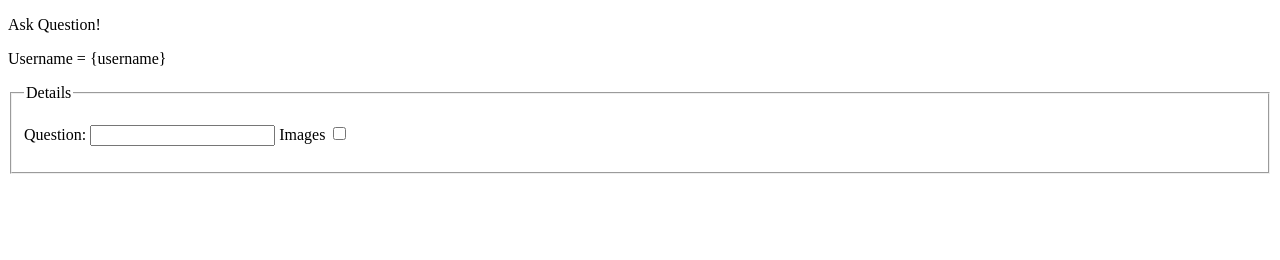
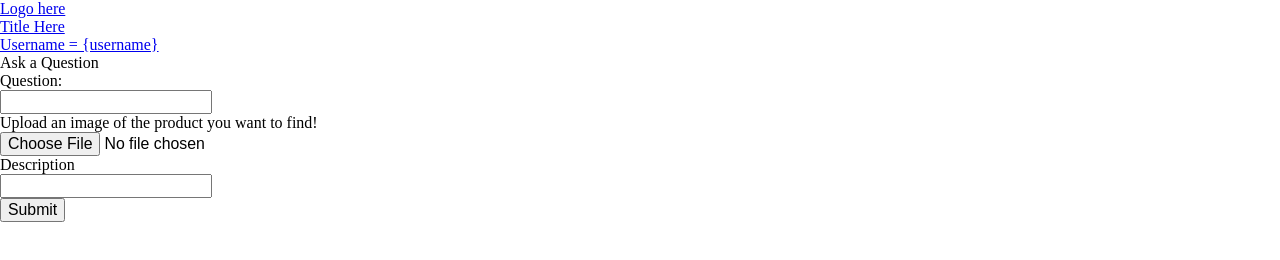
Before and after one commit to ncss/projects-2017-3, a plain HTML site: page templates/ask.html in a window 1280 px wide. Drawn offline with Linux system fonts and the light colour scheme; files that its build step writes are made by us from their sources.

Commit message:
added front end html to ask question and index.html
note the css will not be working on these html files as there are broken
links which need to be solved

```diff
--- a/templates/ask.html
+++ b/templates/ask.html
@@ -5,25 +5,40 @@
 <!doctype html>
 <html>
   <head>
-    <title>Ask Question!</title>
+    <link rel="stylesheet" type='text/css' href='site/css/reset.css'>
+    <link rel="stylesheet" type='text/css' href='site/css/style.css'>
+    <link rel="stylesheet" type='text/css' href='site/css/askQuestion.css'>
+    <title>Ask a Question!</title>
   </head>
-
   <body>
-    <p>Ask Question!</p>
-    <p>Username = {username}</p>
-    <form action="/ask">
-        <fieldset>
-            <legend>
-                Details
-            </legend>
-            <p>
-                <label>Question:</label>
-                <input type="text" name="username">
-                <label>Images</label>
-                <input type="checkbox">
-            </p>
-
-        </fieldset>
-    </form>
+    <section>
+      <div>
+        <nav>
+          <ul>
+            <li><a href="#">Logo here</a></li>
+            <li><a href="#">Title Here</a></li>
+            <li><a href="#">Username = {username}</a></li>
+          </ul>
+        </nav>
+      </div>
+    </section>
+    <div class="wholething">
+      <h2>Ask a Question</h2>
+      <div class="question">
+        <label>Question:</label>
+        <input type="text" name="question">
+      </div>
+      <div class="question">
+        <label>Upload an image of the product you want to find!</label>
+        <input type="file" name="upload">
+      </div>
+      <div class="question">
+        <label>Description</label>
+        <input type="text" name="description">
+      </div>
+      <div class="question">
+        <input type="submit" value="Submit">
+      </div>
+    </div>
   </body>
 </html>
```
Also changed, not shown: templates/index.html (+40 -1 lines).
